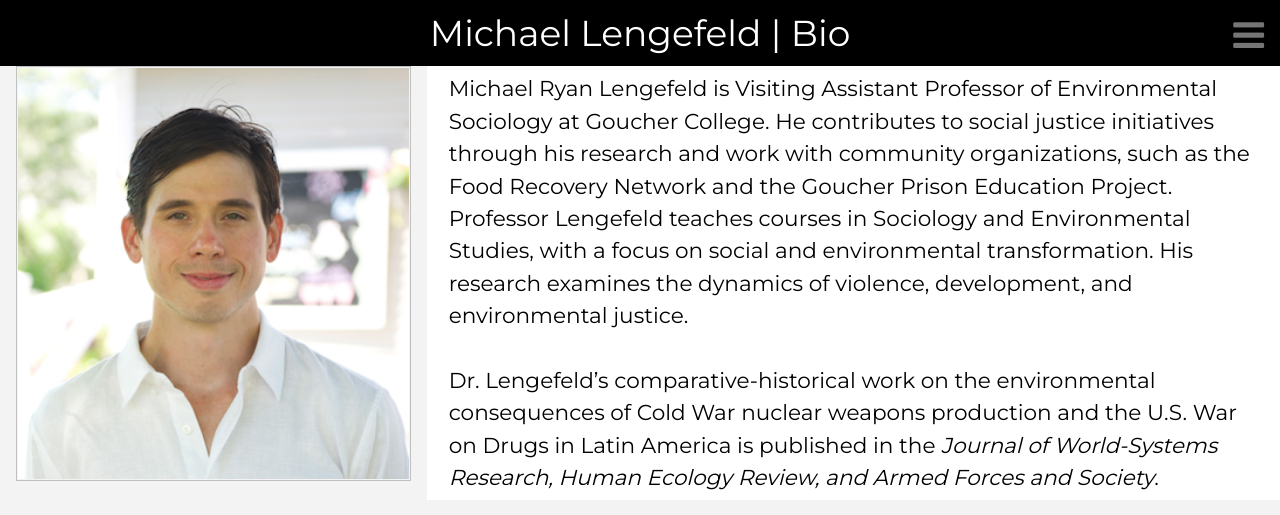
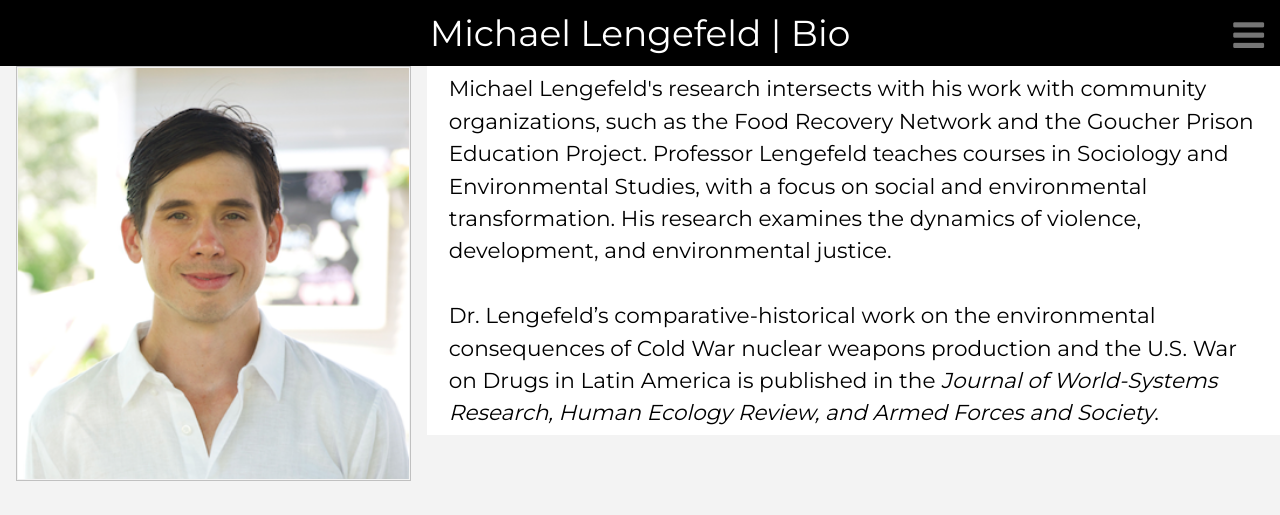
Before and after one commit to resilience1/resilience1.github.io, a Jekyll site: the page built from about/index.html, in a window 1280 px wide. Shown: the top 515 px of the page. Built offline with Jekyll 4.4.1, drawn with Linux system fonts in a browser that asks for light colours; nearby versions of some CDN libraries.

Commit message:
Update index.html

```diff
--- a/about/index.html
+++ b/about/index.html
@@ -99,8 +99,7 @@ title: Bio
 	</div>
 
 	<div class="example w3-twothird w3-container w3-white">
-		<h2>Michael Ryan Lengefeld is Visiting Assistant Professor of Environmental Sociology
-		at Goucher College. He contributes to social justice initiatives through his research and work
+		<h2>Michael Lengefeld's research intersects with his work
 		with community organizations, such as the Food Recovery Network and the Goucher
 		Prison Education Project. Professor Lengefeld teaches courses in Sociology and
 		Environmental Studies, with a focus on social and environmental transformation.
@@ -119,7 +118,7 @@ title: Bio
 	</div>
 
 	<div class="resp-container w3-center">
-	<iframe class="resp-iframe" title="Curriculum Vitae" src="/img/Lengefeld_CV_12.9.20.pdf" gesture="media"  allow="encrypted-media" width="80%" height="700 px" allowfullscreen>
+	<iframe class="resp-iframe" title="Curriculum Vitae" src="/img/Lengefeld_CV_2.28.21" gesture="media"  allow="encrypted-media" width="80%" height="700 px" allowfullscreen>
     	</iframe>
 	</div>
 </html>
```
